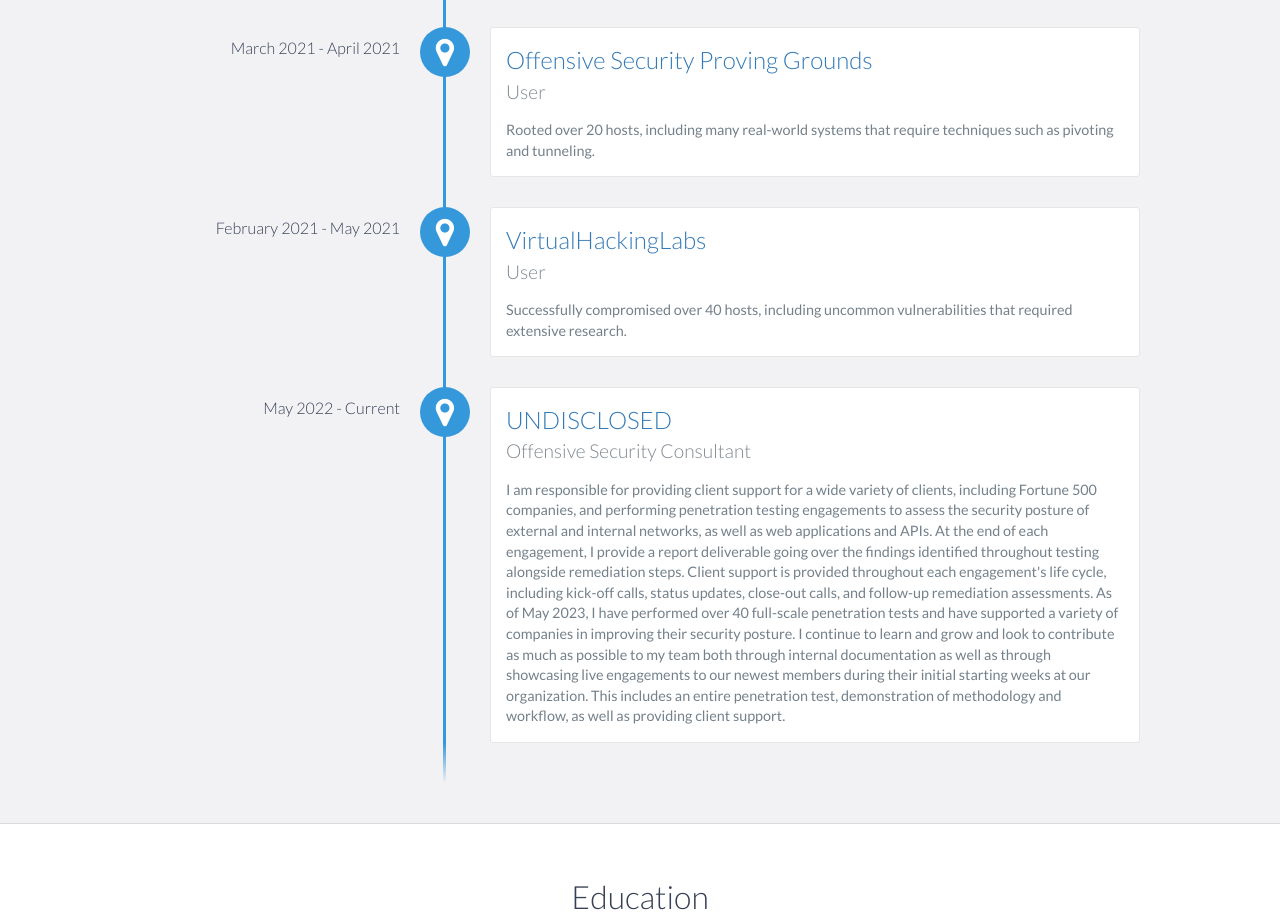
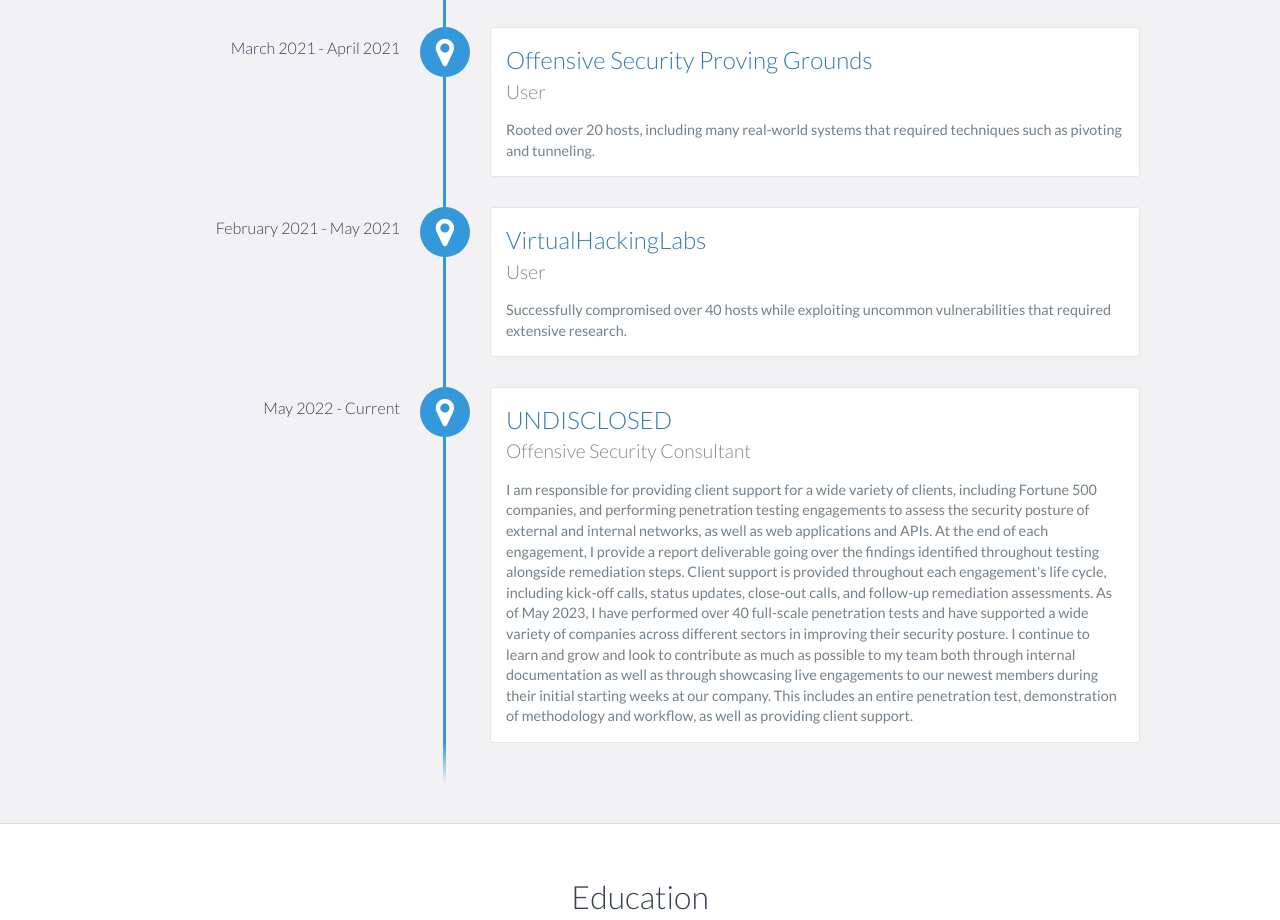
Before and after one commit to tilmana/tilmana.github.io, a plain HTML site: page index.html in a window 1280 px wide. Shown: the part 2460-3380 px from the top of the page. Drawn offline with nearby package versions, Linux system fonts and the light colour scheme.

Commit message:
Update index.html

```diff
--- a/index.html
+++ b/index.html
@@ -153,13 +153,13 @@
                 <h3><a href="https://www.offensive-security.com/labs">Offensive Security Proving Grounds</a></h3>
                 <h4>User</h4>
                 <p>
-            Rooted over 20 hosts, including many real-world systems that require techniques such as pivoting and tunneling.                </p>
+            Rooted over 20 hosts, including many real-world systems that required techniques such as pivoting and tunneling.                </p>
             </div>
             <div data-date="February 2021 - May 2021">
                 <h3><a href="https://www.virtualhackinglabs.com/">VirtualHackingLabs</a></h3>
                 <h4>User</h4>
                 <p>
-            Successfully compromised over 40 hosts, including uncommon vulnerabilities that required extensive research.                </p>
+            Successfully compromised over 40 hosts while exploiting uncommon vulnerabilities that required extensive research.                </p>
             </div>
 
             <div data-date="May 2022 - Current">
@@ -170,7 +170,7 @@
 
             At the end of each engagement, I provide a report deliverable going over the findings identified throughout testing alongside remediation steps. Client support is provided throughout each engagement's life cycle, including kick-off calls, status updates, close-out calls, and follow-up remediation assessments.
 
-            As of May 2023, I have performed over 40 full-scale penetration tests and have supported a variety of companies in improving their security posture. I continue to learn and grow and look to contribute as much as possible to my team both through internal documentation as well as through showcasing live engagements to our newest members during their initial starting weeks at our organization. This includes an entire penetration test, demonstration of methodology and workflow, as well as providing client support.              </p>
+            As of May 2023, I have performed over 40 full-scale penetration tests and have supported a wide variety of companies across different sectors in improving their security posture. I continue to learn and grow and look to contribute as much as possible to my team both through internal documentation as well as through showcasing live engagements to our newest members during their initial starting weeks at our company. This includes an entire penetration test, demonstration of methodology and workflow, as well as providing client support.              </p>
             </div>
         </div>
     </div>
```
